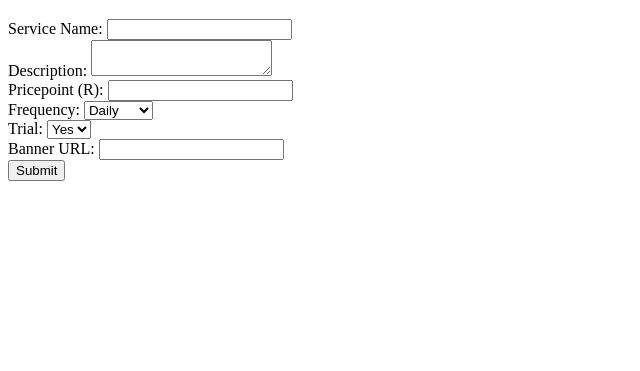
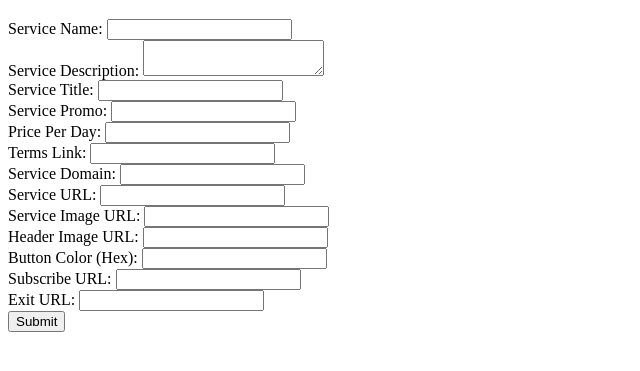
Before and after one commit to willyell/data-entry-page, a plain HTML site: page index.html in a window 1280 px wide. Shown: the part 61-432 px from the top of the page, without its empty margins (0-640 px from the left). Drawn offline with Linux system fonts and the light colour scheme.

Commit message:
Update index.html
Used fields per landing page

```diff
--- a/index.html
+++ b/index.html
@@ -9,22 +9,18 @@
   <h1>Enter Service Details</h1>
   <form id="serviceForm">
     <label>Service Name: <input type="text" name="serviceName" required></label><br>
-    <label>Description: <textarea name="description"></textarea></label><br>
-    <label>Pricepoint (R): <input type="number" name="pricepoint" required></label><br>
-    <label>Frequency:
-      <select name="frequency" required>
-        <option value="daily">Daily</option>
-        <option value="weekly">Weekly</option>
-        <option value="monthly">Monthly</option>
-      </select>
-    </label><br>
-    <label>Trial:
-      <select name="trial">
-        <option value="Yes">Yes</option>
-        <option value="No">No</option>
-      </select>
-    </label><br>
-    <label>Banner URL: <input type="url" name="bannerUrl"></label><br>
+    <label>Service Description: <textarea name="serviceDescription" required></textarea></label><br>
+    <label>Service Title: <input type="text" name="serviceTitle" required></label><br>
+    <label>Service Promo: <input type="text" name="servicePromo" required></label><br>
+    <label>Price Per Day: <input type="text" name="pricePerDay" required></label><br>
+    <label>Terms Link: <input type="url" name="termsLink" required></label><br>
+    <label>Service Domain: <input type="text" name="serviceDomain" required></label><br>
+    <label>Service URL: <input type="url" name="serviceURL" required></label><br>
+    <label>Service Image URL: <input type="url" name="serviceImage" required></label><br>
+    <label>Header Image URL: <input type="url" name="headerImage" required></label><br>
+    <label>Button Color (Hex): <input type="text" name="buttonColor" required></label><br>
+    <label>Subscribe URL: <input type="url" name="subscribeURL" required></label><br>
+    <label>Exit URL: <input type="url" name="exitURL" required></label><br>
     <button type="submit">Submit</button>
   </form>
 
@@ -34,7 +30,7 @@
       const formData = new FormData(event.target);
       const data = Object.fromEntries(formData.entries());
 
-      const response = await fetch('https://r2-resonance-15f9.will-086.workers.dev/', {
+      const response = await fetch('https://your-worker-url.workers.dev', {
         method: 'POST',
         headers: { 'Content-Type': 'application/json' },
         body: JSON.stringify(data),
```
